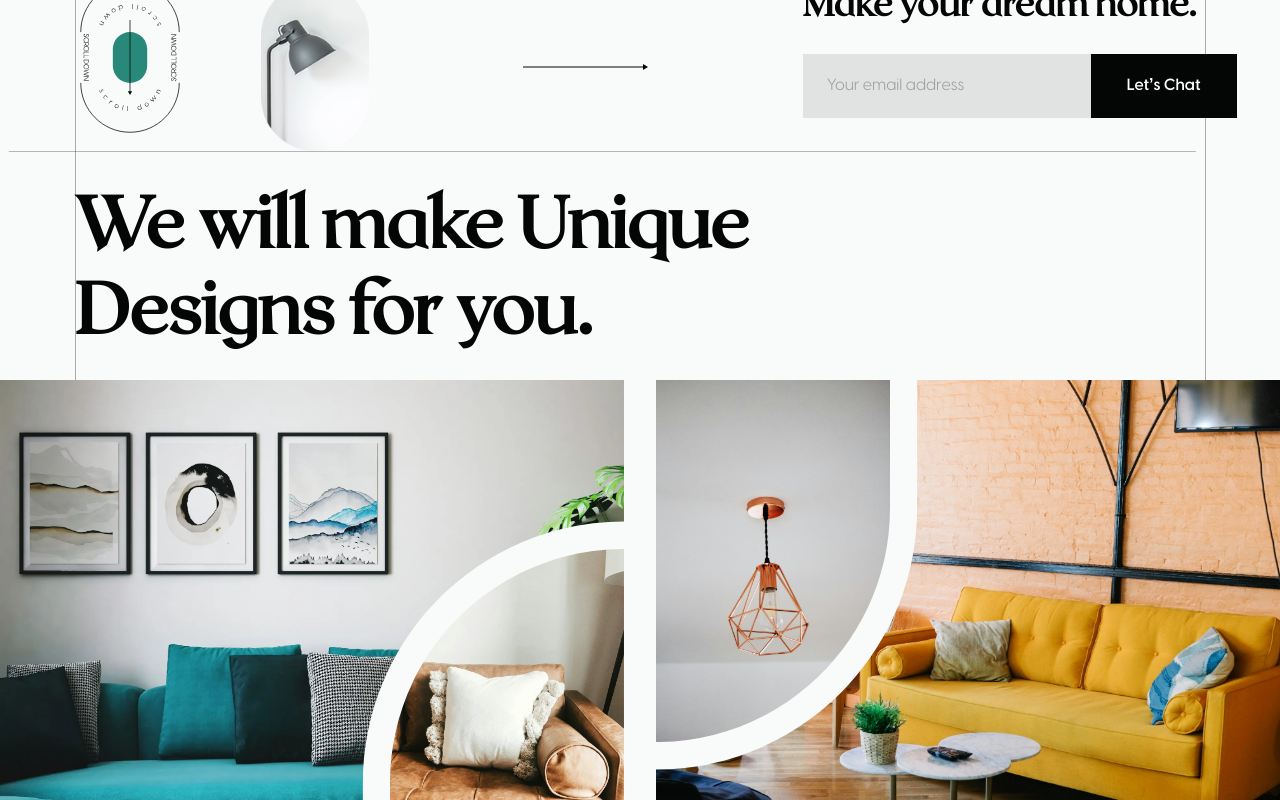
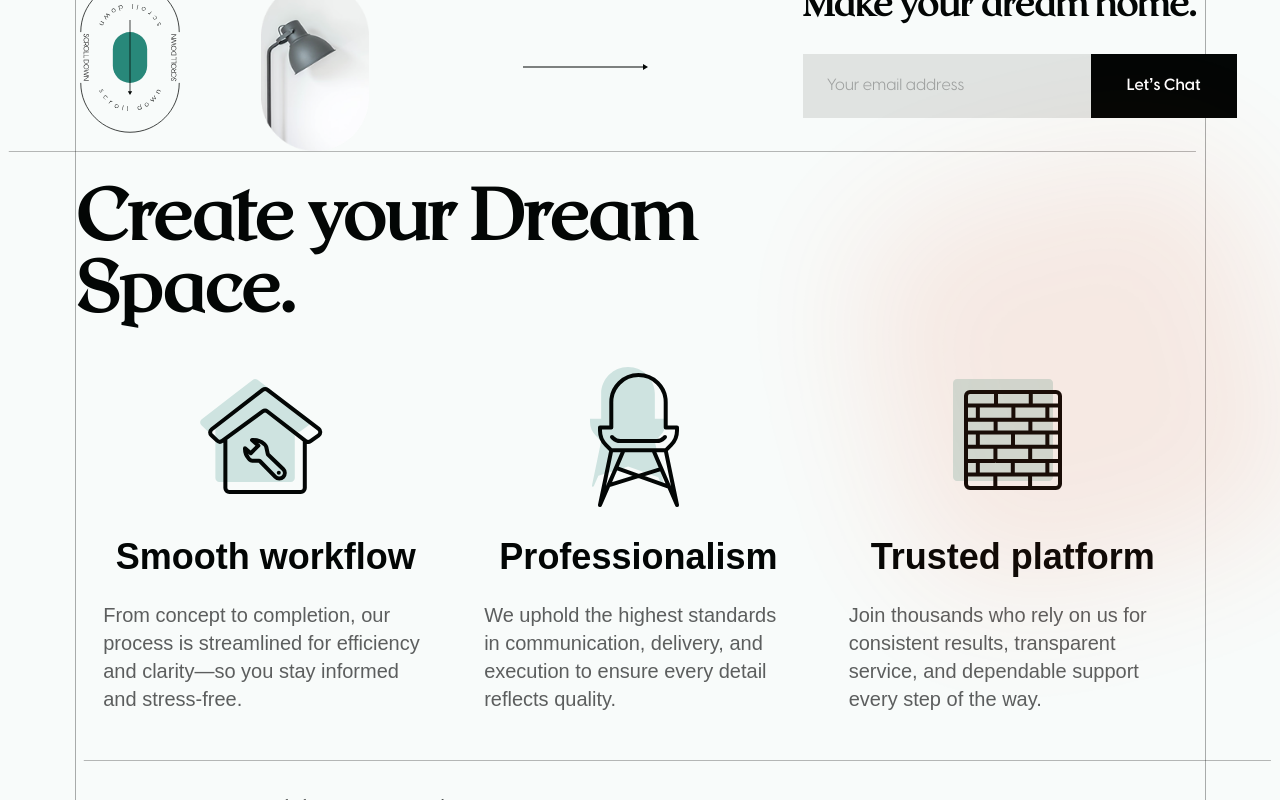
Before and after one commit to jane-ahone/interiorfirm-copy, a Next.js app: page / in a window 1280 px wide. Shown: the part 1420-2220 px from the top of the page. Built offline with nearby package versions, Linux system fonts and the light colour scheme.

Commit message:
add dream section

```diff
--- a/src/app/page.tsx
+++ b/src/app/page.tsx
@@ -1,4 +1,5 @@
 import Footer from "@/components/layout/Footer/page";
+import DreamSpace from "@/components/organisms/DreamSpace/page";
 import ExperienceSection from "@/components/organisms/Experience/experience";
 import Feedback from "@/components/organisms/Feedback/page";
 import Hero from "@/components/organisms/Hero";
@@ -11,7 +12,7 @@ export default function Home() {
     <main className="container-grid overflow-hidden">
       <Hero />
       <ExperienceSection />
-      {/* <DreamSpace /> */}
+      <DreamSpace />
       {/* <InnovativeSection /> */}
       <Unique />
       <Interior />
--- a/src/components/organisms/DreamSpace/page.tsx
+++ b/src/components/organisms/DreamSpace/page.tsx
@@ -1,7 +1,13 @@
-import React from "react";
+"use client";
+
+import { useEffect } from "react";
 import "./style.css";
+import { triggerAnimation } from "@/lib/animationTriggers";
 
 const DreamSpace = () => {
+  useEffect(() => {
+    triggerAnimation("services");
+  }, []);
   return (
     <section className=" grid-section " id="services">
       <p className="title font-heading text-design-black font-bold text-5xl lg:text-7xl">
```
